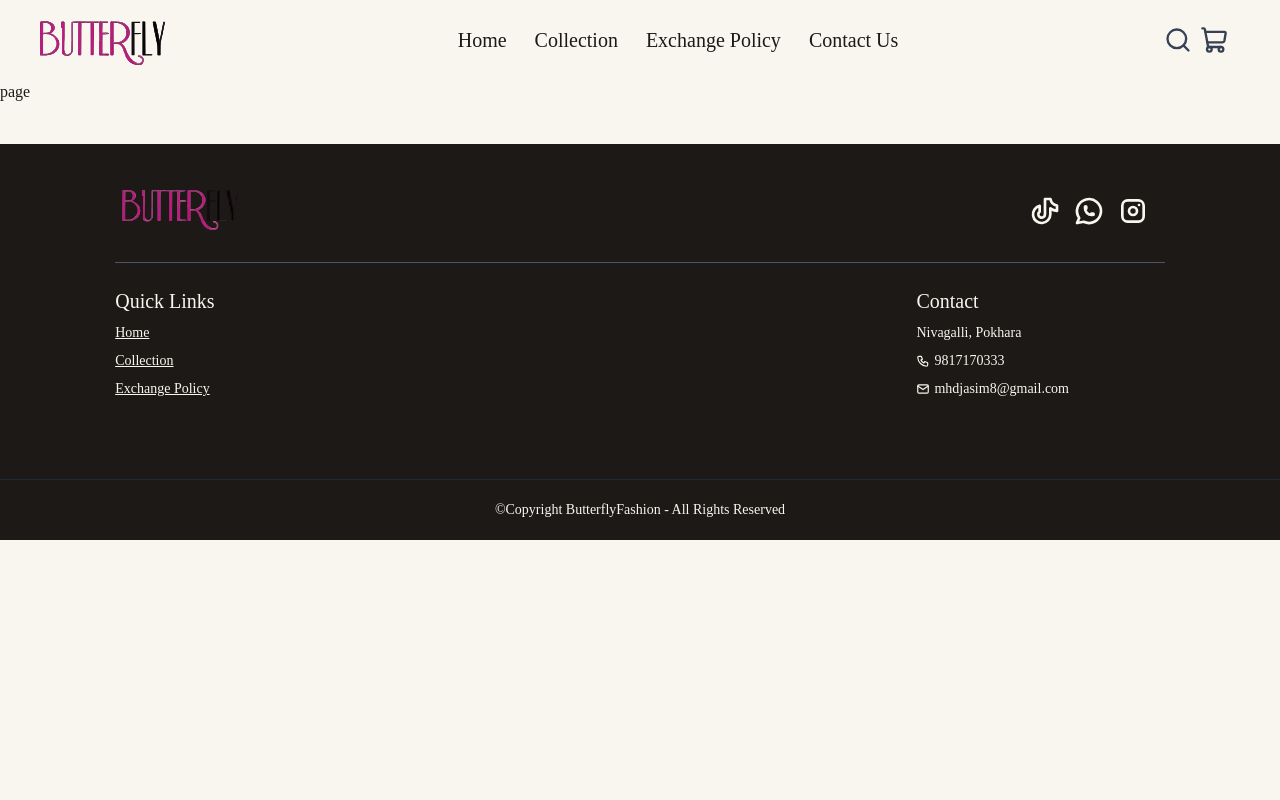
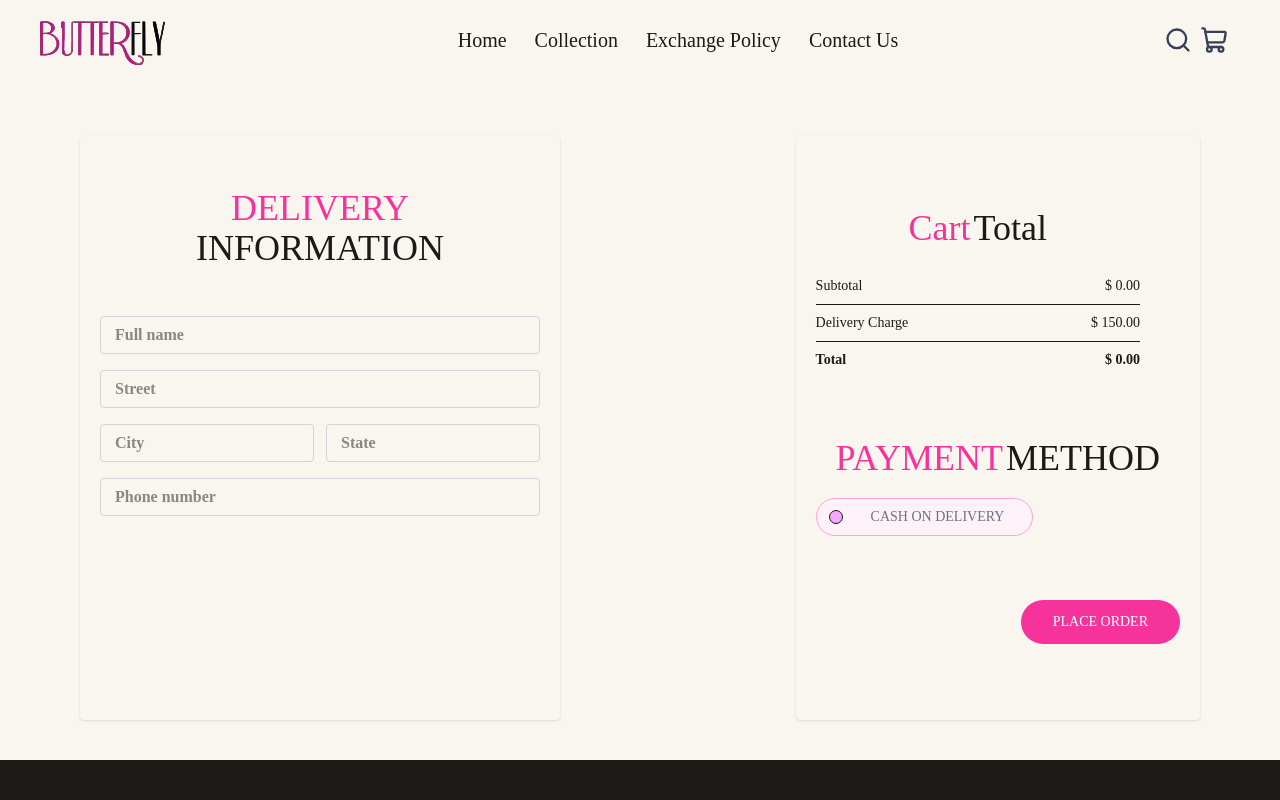
Before and after one commit to kushalktamang/butterfly-fashion-hub, a React (Vite) app in the folder web/: page /place-order in a window 1280 px wide. Shown: the top 800 px of the page. Built offline with nearby package versions, Linux system fonts and the light colour scheme; no server answers; a web font is replaced by a local one.

Commit message:
added place order

```diff
--- a/web/src/_components/cart-total.tsx
+++ b/web/src/_components/cart-total.tsx
@@ -2,7 +2,7 @@ import Title from "./title";
 import { useShopContext } from "../hooks/use-shop-context";
 
 const CartTotal = () => {
-    const { currency, delivery_fee, getCartAmount } = useShopContext();
+  const { currency, delivery_fee, getCartAmount } = useShopContext();
 
   return (
     <div className="">
@@ -29,8 +29,7 @@ const CartTotal = () => {
           <div className="flex justify-between">
             <b>Total</b>
             <b>
-              {currency}{" "}
-              {getCartAmount() === 0 ? 0 : getCartAmount() + delivery_fee}.00
+              {currency} {getCartAmount() === 0 ? 0 : getCartAmount() + delivery_fee}.00
             </b>
           </div>
         </div>
--- a/web/src/pages/PlaceOrder.tsx
+++ b/web/src/pages/PlaceOrder.tsx
@@ -1,7 +1,184 @@
-export default function PlaceOrder() {
+import { useState } from "react";
+import Title from "../_components/title";
+import CartTotal from "../_components/cart-total";
+import { useNavigate } from "react-router-dom";
+import axios from "axios";
+import { toast } from "react-toastify";
+import { useShopContext } from "../hooks/use-shop-context";
+
+interface PlaceOrderResponse {
+  success: boolean;
+  orderNumber: string;
+  message?: string;
+}
+
+const PlaceOrder = () => {
+  const navigate = useNavigate();
+  const { backendUrl, cartItems, setCartItems, getCartAmount, delivery_fee, products } =
+    useShopContext();
+  const [formData, setFormData] = useState({
+    name: "",
+    street: "",
+    city: "",
+    state: "",
+    phone: "",
+  });
+
+  const onChangeHandler = (e: React.ChangeEvent<HTMLInputElement>) => {
+    const name = e.target.name;
+    const value = e.target.value;
+
+    setFormData((data) => ({ ...data, [name]: value }));
+  };
+
+  const onSubmitHandler = async (e: React.ChangeEvent<HTMLFormElement>) => {
+    e.preventDefault();
+    try {
+      const orderItem = [];
+      for (const items in cartItems) {
+        for (const item in cartItems[items]) {
+          if (cartItems[items][item] > 0) {
+            const itemInfo = structuredClone(products.find((product) => product._id === items));
+            if (itemInfo) {
+              itemInfo.sizes = [item as "S" | "M" | "L" | "XL" | "XXL" | "XXXL"];
+              itemInfo.quantity = cartItems[items][item];
+              orderItem.push(itemInfo);
+            }
+          }
+        }
+      }
+      const orderData = {
+        address: formData,
+        items: orderItem,
+        amount: getCartAmount() + delivery_fee,
+      };
+      try {
+        const response = await axios.post<PlaceOrderResponse>(
+          `${backendUrl}/orders/place`,
+          orderData,
+        );
+
+        if (response.data.success) {
+          setCartItems({});
+          void navigate("/order", {
+            state: {
+              orderData: {
+                orderNumber: response.data.orderNumber,
+                items: orderData.items,
+                amount: orderData.amount,
+                address: orderData.address,
+              },
+            },
+          });
+          toast.success("Order placed successfully!");
+        } else {
+          toast.error(response.data.message ?? "Order failed");
+        }
+      } catch (error: unknown) {
+        if (error instanceof Error) {
+          toast.error(error.message);
+        } else {
+          console.log(error);
+        }
+      }
+    } catch (error) {
+      if (error instanceof Error) {
+        toast.error("Something went wrong");
+      } else {
+        console.log(error);
+      }
+    }
+  };
   return (
-    <div>
-      <h1> page</h1>
-    </div>
+    <form
+      onSubmit={(e) => void onSubmitHandler(e)}
+      className="flex flex-col sm:flex-row justify-between gap-4 px-10 lg:px-20 pt-5 sm:pt-14 min-h-[80vh]"
+    >
+      {/*   ------------left side--------- */}
+      <div className="flex flex-col gap-4 w-full sm:max-w-120 bg-white-300 p-5 rounded shadow">
+        <div className="text-xl sm:text-2xl my-3">
+          <Title textOne={"DELIVERY"} textTwo={"INFORMATION"} />
+        </div>
+        <input
+          required
+          onChange={onChangeHandler}
+          name="name"
+          value={formData.name}
+          type="text"
+          placeholder="Full name"
+          className="border border-gray-300 rounded py-1.5 px-3.5 w-full"
+        />
+        <input
+          required
+          onChange={onChangeHandler}
+          name="street"
+          value={formData.street}
+          type="text"
+          placeholder="Street"
+          className="border border-gray-300 rounded py-1.5 px-3.5 w-full"
+        />
+        <div className="flex gap-3">
+          <input
+            required
+            onChange={onChangeHandler}
+            name="city"
+            value={formData.city}
+            type="text"
+            placeholder="City"
+            className="border border-gray-300 rounded py-1.5 px-3.5 w-full"
+          />
+          <input
+            required
+            onChange={onChangeHandler}
+            name="state"
+            value={formData.state}
+            type="text"
+            placeholder="State"
+            className="border border-gray-300 rounded py-1.5 px-3.5 w-full"
+          />
+        </div>
+        <input
+          required
+          onChange={onChangeHandler}
+          name="phone"
+          value={formData.phone}
+          type="number"
+          placeholder="Phone number"
+          className="border border-gray-300 rounded py-1.5 px-3.5 w-full"
+        />
+      </div>
+
+      {/* -----------right side------ */}
+      <div className="bg-white-300 p-5 rounded shadow">
+        <div className="mt-8 min-w-80 pr-10">
+          <CartTotal />
+        </div>
+
+        <div className="mt-12">
+          <div className="text-center">
+            <Title textOne={"PAYMENT"} textTwo={"METHOD"} />
+          </div>
+
+          {/* ----------payment method-------- */}
+          <div className="flex gap-3 flex-col lg:flex-row">
+            <div className="flex items-center gap-3 border p-2 px-3 rounded-4xl bg-pink-50 border-pink-300">
+              <p className="min-w-3.5 h-3.5 border rounded-full bg-fuchsia-300"></p>
+              <p className="text-gray-500 text-sm font-medium mx-4 ">CASH ON DELIVERY</p>
+            </div>
+          </div>
+
+          <div className="w-full text-end mt-8">
+            <button
+              type="submit"
+              className="bg-pink-500 text-white text-sm my-8 px-8 py-3 rounded-4xl hover:bg-pink-700 items-center"
+            >
+              PLACE ORDER
+            </button>
+          </div>
+        </div>
+      </div>
+    </form>
   );
-}
+};
+
+export default PlaceOrder;
```
Also changed, not shown: web/src/pages/Cart.tsx (+6 -21 lines), web/src/pages/Order.tsx (+2 -5 lines).
